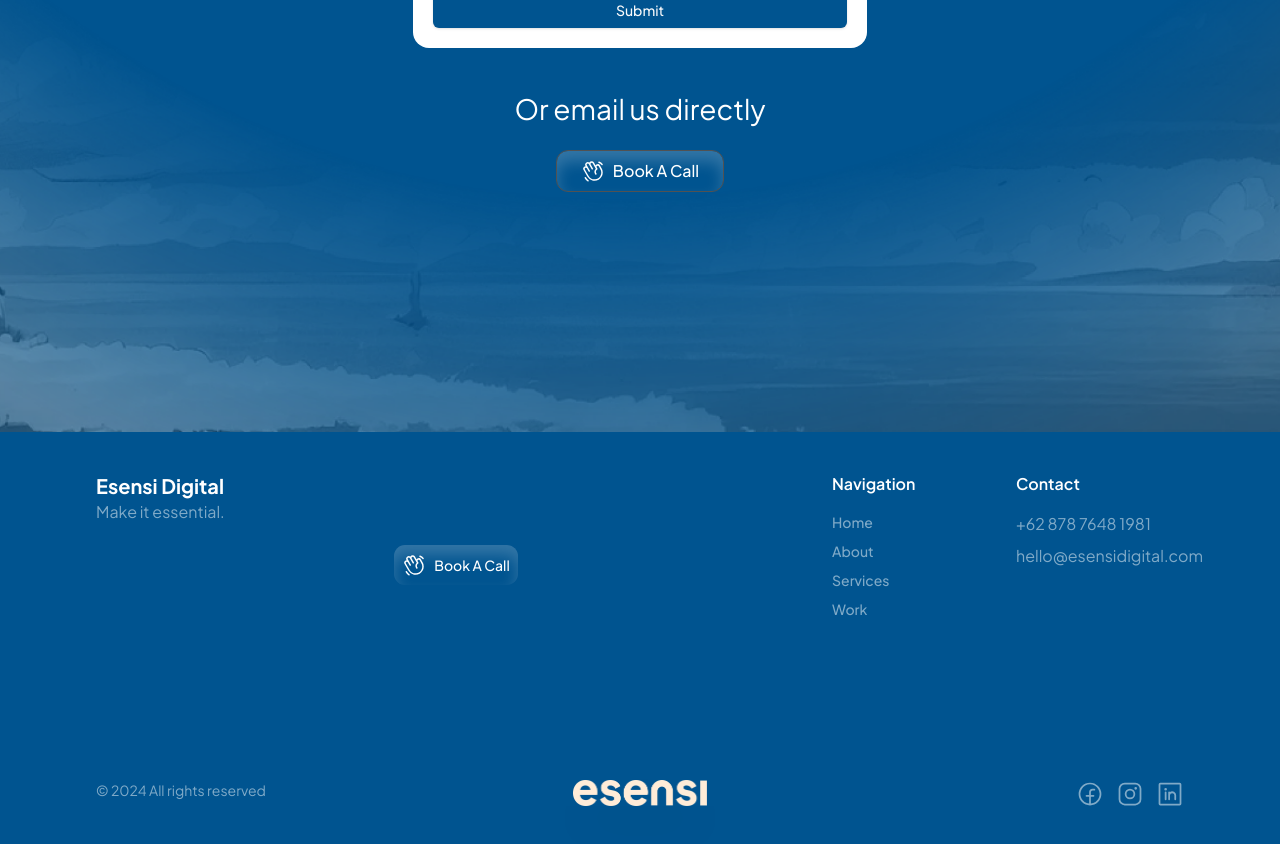
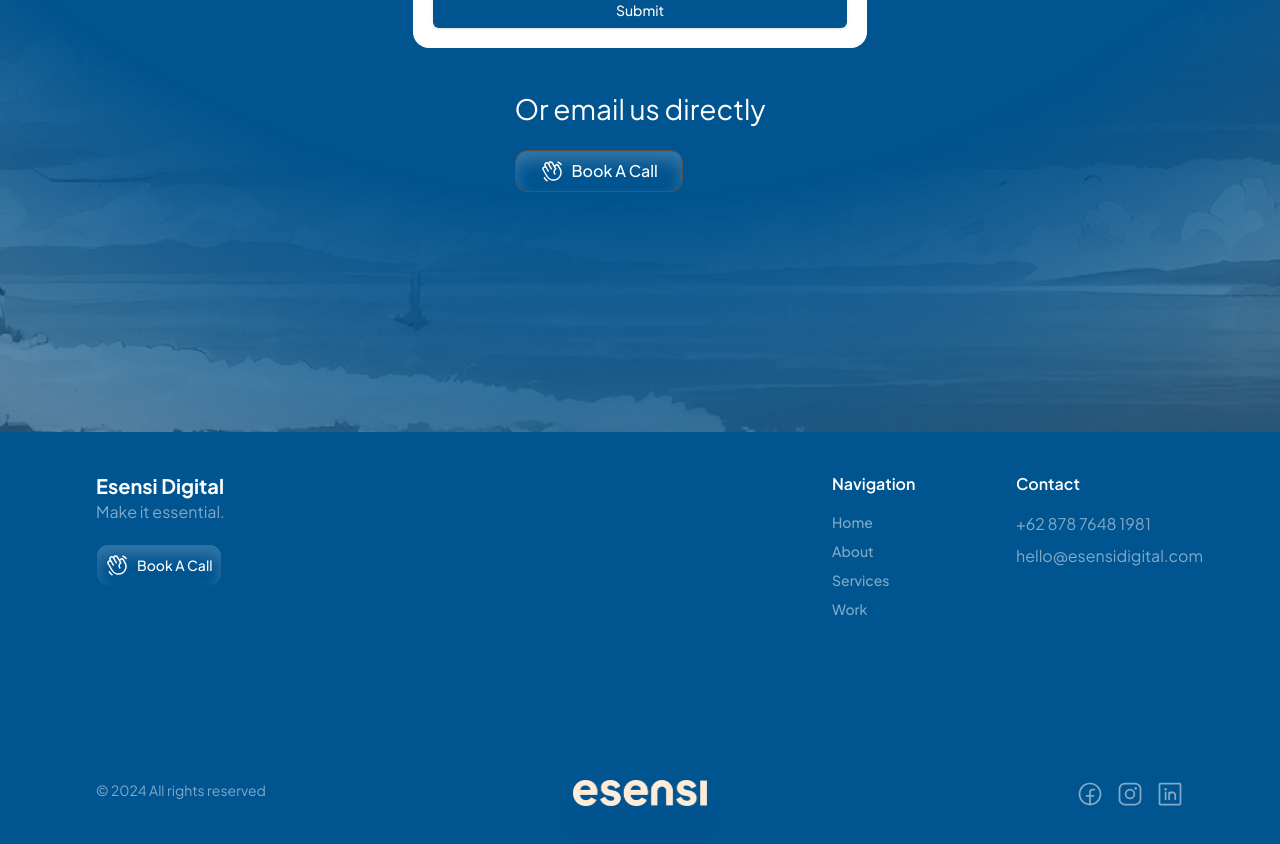
Before and after one commit to crevasse02/esensi-web-new, a Next.js app: page /contact in a window 1280 px wide. Shown: the part 900-1744 px from the top of the page. Built offline with nearby package versions, Linux system fonts and the light colour scheme.

Commit message:
update button

```diff
--- a/components/ui/animate_button.tsx
+++ b/components/ui/animate_button.tsx
@@ -43,7 +43,7 @@ export function AnimatedButtonUpscale({
   className,
 }: AnimatedButtonProps) {
   return (
-    <Link href={link || "#"} passHref className="justify-center flex">
+    <Link href={link || "#"} passHref >
       <motion.button
         whileHover="hover" // Trigger the "hover" variant
         transition={{
```
